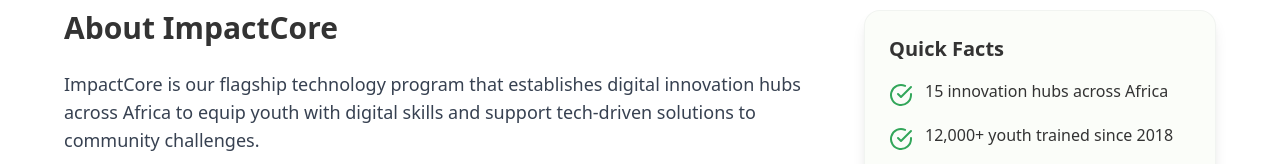
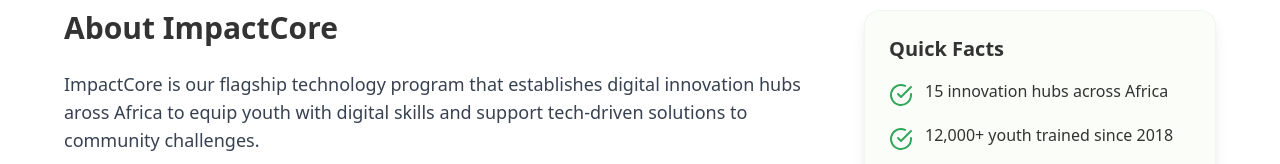
Before and after one commit to timadewale1/Sproutbud, a plain HTML site: page components/impactcore.html in a window 1280 px wide. Shown: the part 390-554 px from the top of the page. Drawn offline with nearby package versions, Linux system fonts and the light colour scheme.

```diff
--- a/components/impactcore.html
+++ b/components/impactcore.html
@@ -43,7 +43,7 @@
                 <h2 class="text-3xl font-heading font-bold text-sprout-deep mb-6">About ImpactCore</h2>
                 <div class="prose max-w-none">
                     <p class="text-lg text-gray-700 mb-6">
-                        ImpactCore is our flagship technology program that establishes digital innovation hubs across
+                        ImpactCore is our flagship technology program that establishes digital innovation hubs aross
                         Africa to equip youth with digital skills and support tech-driven solutions to community
                         challenges.
                     </p>
```
